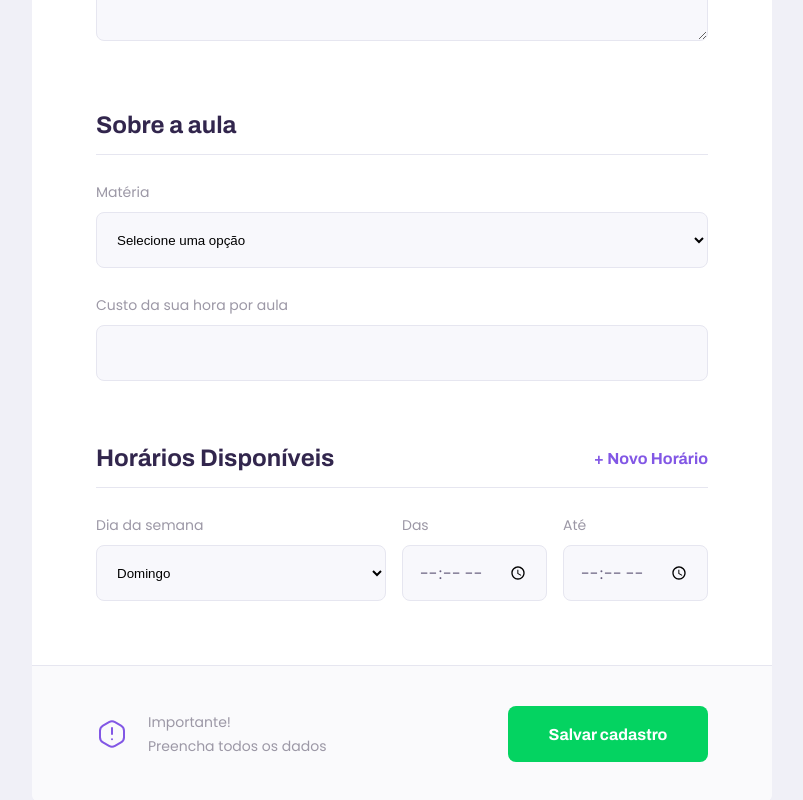
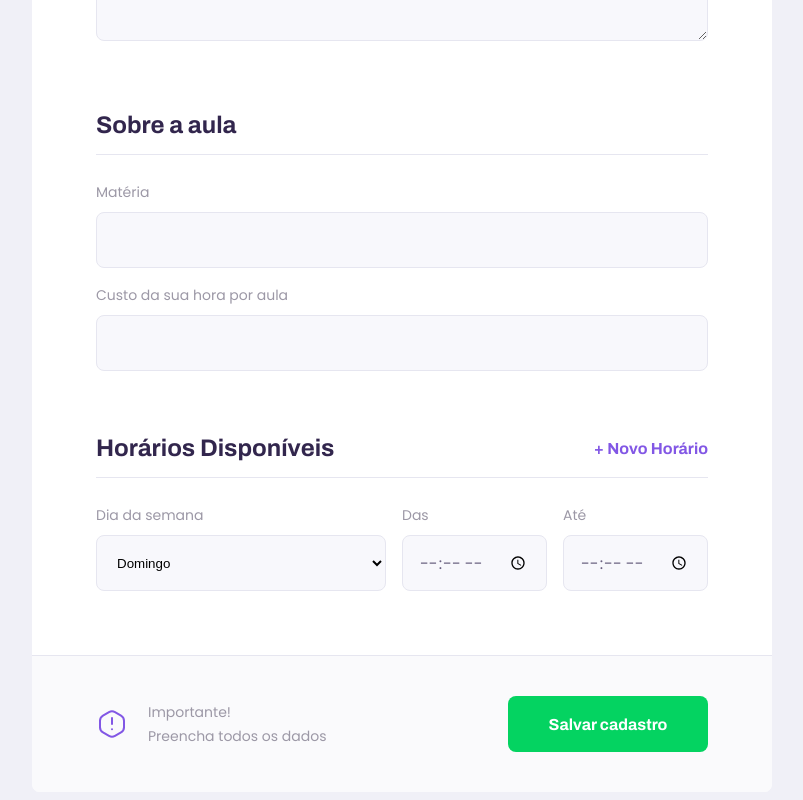
Before and after one commit to DanielAraldi/Proffy, a React (Create React App) app in the folder web/: page /give-classes in a window 1280 px wide. Shown: the part 910-1710 px from the top of the page, without its empty margins (238-1041 px from the left). Built offline with nearby package versions, Linux system fonts and the light colour scheme.

Commit message:
fix: change Select to Input subjects

```diff
--- a/web/src/pages/TeacherForm/index.tsx
+++ b/web/src/pages/TeacherForm/index.tsx
@@ -120,29 +120,13 @@ function TeacherForm() {
 
           <fieldset>
             <legend>Sobre a aula</legend>
-            <Select
+            <Input
               name="subject"
               label="Matéria"
               value={subject}
               onChange={(e) => {
                 setSubject(e.target.value);
               }}
-              options={[
-                { value: "Artes", label: "Artes" },
-                { value: "Biologia", label: "Biologia" },
-                { value: "Ciências", label: "Ciências" },
-                { value: "Educação física", label: "Educação física" },
-                { value: "Filosofia", label: "Filosofia" },
-                { value: "Física", label: "Física" },
-                { value: "Geografia", label: "Geografia" },
-                { value: "História", label: "História" },
-                { value: "Inglês", label: "Inglês" },
-                { value: "Matemática", label: "Matemática" },
-                { value: "Português", label: "Português" },
-                { value: "Química", label: "Química" },
-                { value: "Religião", label: "Religião" },
-                { value: "Sociologia", label: "Sociologia" },
-              ]}
               required
             />
             <Input
```
